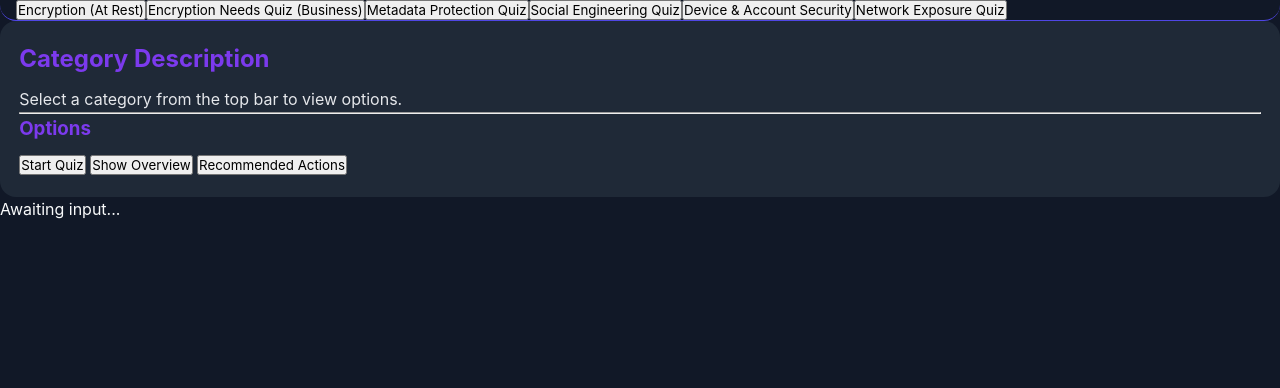
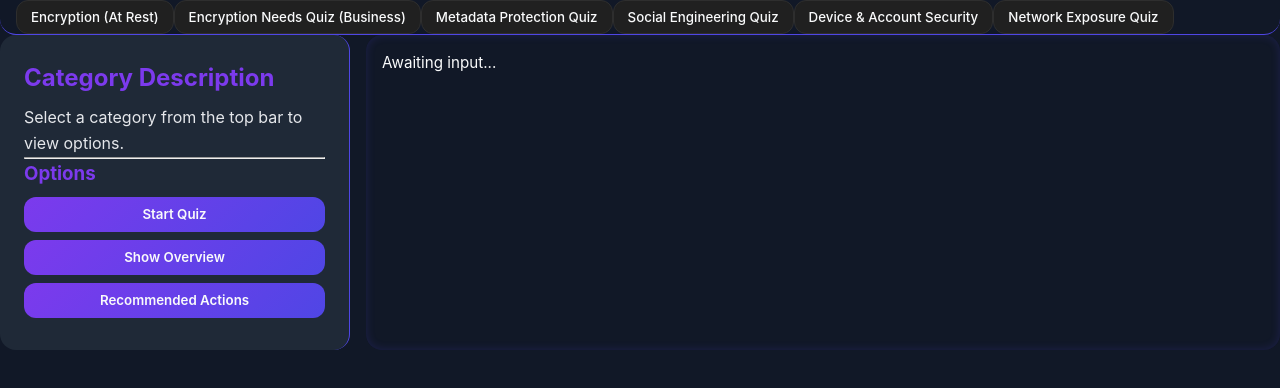
Before and after one commit to Github-coder-plus/encryptii, a plain HTML site: page frontend/index.html in a window 1280 px wide. Drawn offline with Linux system fonts and the light colour scheme.

Commit message:
Add styles for layout and buttons in CSS
Added styles for top bar buttons, main container, left panel, terminal panel, and left panel buttons.

```diff
--- a/frontend/style.css
+++ b/frontend/style.css
@@ -231,3 +231,100 @@ input:focus, select:focus, textarea:focus {
     grid-template-columns: 280px 1fr; /* slightly smaller sidebar */
   }
 }
+
+/* ===============================
+   Top Bar Buttons
+=============================== */
+.top-bar button {
+    background: #202020;
+    border: 1px solid #2e2e2e;
+    padding: 8px 14px;
+    cursor: pointer;
+    color: #f9fafb;
+    font-weight: 500;
+    border-radius: 12px;
+    transition: all 0.2s ease;
+}
+
+.top-bar button:hover {
+    background: #4f46e5;
+    color: #f9fafb;
+}
+
+/* ===============================
+   Main Container Layout
+=============================== */
+.main-container {
+    display: flex;
+    flex: 1;
+    overflow: hidden;
+    gap: 1rem;
+}
+
+/* ===============================
+   Left Panel (Description / Options)
+=============================== */
+.left-panel {
+    width: 350px;
+    background-color: #1f2937; /* matches existing left panel */
+    border-right: 1px solid #4f46e5;
+    padding: 1.5rem;
+    overflow-y: auto;
+    border-radius: 16px;
+    scrollbar-width: thin;
+    scrollbar-color: #4f46e5 #1f2937;
+}
+
+.left-panel::-webkit-scrollbar {
+    width: 8px;
+}
+
+.left-panel::-webkit-scrollbar-thumb {
+    background-color: #4f46e5;
+    border-radius: 8px;
+}
+
+.left-panel h2, .left-panel h3 {
+    color: #7c3aed;
+    margin-bottom: 0.5rem;
+}
+
+/* ===============================
+   Terminal Panel (Output)
+=============================== */
+.terminal-panel {
+    flex: 1;
+    background-color: #111827; /* consistent with existing terminal-output */
+    padding: 1rem;
+    border-radius: 16px;
+    font-family: 'Courier New', monospace;
+    font-size: 0.95rem;
+    overflow-y: auto;
+    box-shadow: inset 0 0 10px rgba(79,70,229,0.2);
+}
+
+.terminal-panel p {
+    margin-bottom: 0.5rem;
+}
+
+/* ===============================
+   Left Panel Buttons (Options)
+=============================== */
+.left-panel button {
+    display: block;
+    width: 100%;
+    margin-bottom: 0.5rem;
+    padding: 0.6rem 1.2rem;
+    border: none;
+    border-radius: 12px;
+    cursor: pointer;
+    font-weight: 600;
+    text-align: center;
+    transition: all 0.2s ease;
+    background: linear-gradient(135deg, #7c3aed, #4f46e5);
+    color: #f9fafb;
+}
+
+.left-panel button:hover {
+    filter: brightness(1.1);
+}
```
